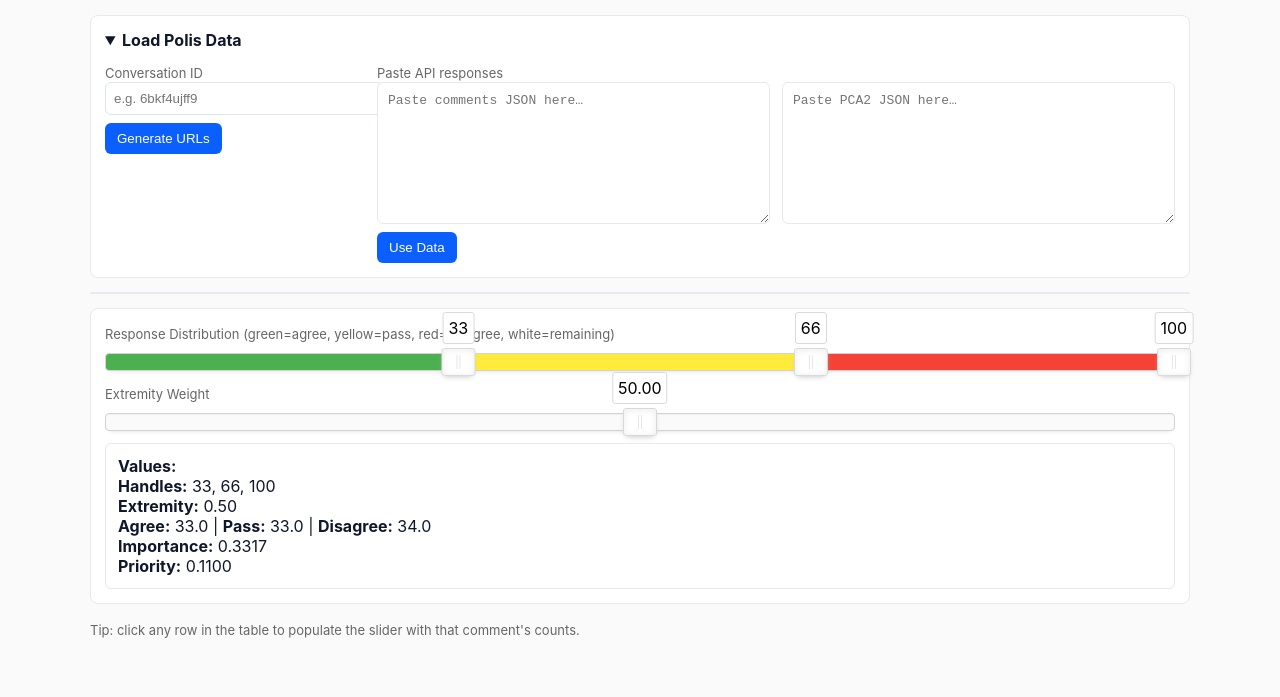
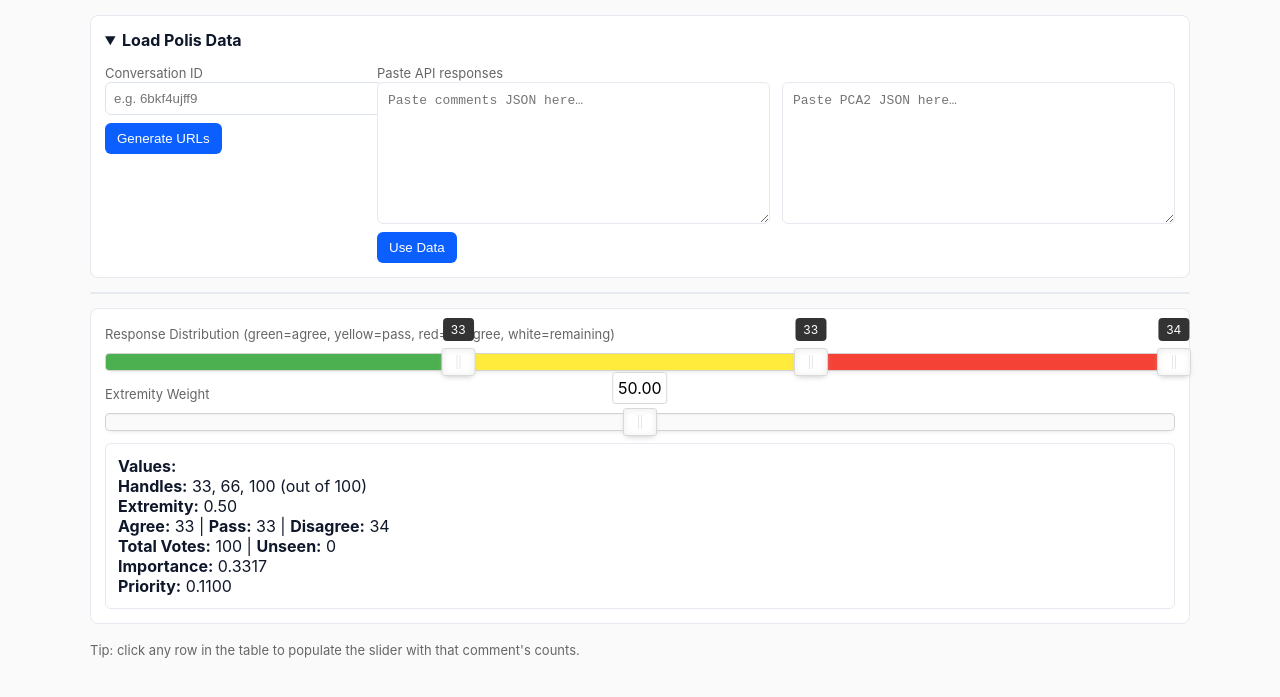
Before and after one commit to patcon/polislike-comment-routing-explorer, a plain HTML site: page index.html in a window 1280 px wide. Shown: the part 79-776 px from the top of the page. Drawn offline with nearby package versions, Linux system fonts and the light colour scheme.

Commit message:
Ensure counts work as sliders move.

```diff
--- a/index.html
+++ b/index.html
@@ -120,6 +120,9 @@
     const commentsTableContainer = document.getElementById('commentsTableContainer');
     const linkRow = document.getElementById('linkRow');
 
+    // Global variable to store the "n" value from math endpoint
+    let totalParticipants = 100; // default fallback
+
     // --- RESTORE SAVED INPUTS ---
     convoIdInput.value = localStorage.getItem('conversationId') || '';
     commentsInput.value = localStorage.getItem('commentsJSON') || '';
@@ -127,15 +130,33 @@
 
     // --- INITIAL MULTISLIDER SETUP ---
     noUiSlider.create(multiSlider, {
-      start: [33, 66, 100],
+      start: [33, 66, totalParticipants],
       connect: [true, true, true, true], // 3 handles + 4 connects
-      range: { min: 0, max: 100 },
+      range: { min: 0, max: totalParticipants },
       behaviour: 'none',
-      tooltips: [
-        { to: v => Math.round(v), from: Number },
-        { to: v => Math.round(v), from: Number },
-        { to: v => Math.round(v), from: Number }
-      ]
+      tooltips: false // Disable built-in tooltips, we'll create custom ones
+    });
+
+    // Create custom tooltip elements
+    const handles = multiSlider.querySelectorAll('.noUi-handle');
+    handles.forEach((handle, index) => {
+      const tooltip = document.createElement('div');
+      tooltip.className = 'custom-tooltip';
+      tooltip.style.cssText = `
+        position: absolute;
+        bottom: 100%;
+        left: 50%;
+        transform: translateX(-50%);
+        background: #333;
+        color: white;
+        padding: 4px 8px;
+        border-radius: 4px;
+        font-size: 12px;
+        white-space: nowrap;
+        margin-bottom: 8px;
+        pointer-events: none;
+      `;
+      handle.appendChild(tooltip);
     });
 
     // color segments
@@ -147,26 +168,49 @@
     }
     updateConnectColors();
 
+    // --- UPDATE TOOLTIPS TO SHOW COUNTS ---
+    function updateTooltipCounts() {
+      const values = multiSlider.noUiSlider.get().map(Number);
+      const customTooltips = multiSlider.querySelectorAll('.custom-tooltip');
+      if (customTooltips.length >= 3) {
+        customTooltips[0].innerHTML = Math.round(values[0]); // agree count
+        customTooltips[1].innerHTML = Math.round(values[1] - values[0]); // pass count
+        customTooltips[2].innerHTML = Math.round(values[2] - values[1]); // disagree count
+      }
+    }
+
     // --- UPDATE TOOLTIP VALUES (raw counts) ---
     function updateTooltipsRawCounts(agree, pass, disagree) {
       const total = agree + pass + disagree;
       if (total === 0) return;
-      const agreePct = (agree / total) * 100;
-      const passPct = (pass / total) * 100;
-      const disagreePct = (disagree / total) * 100;
 
-      const v1 = agreePct;
-      const v2 = agreePct + passPct;
-      const v3 = agreePct + passPct + disagreePct;
+      // Set slider values to actual counts
+      const v1 = agree;
+      const v2 = agree + pass;
+      const v3 = agree + pass + disagree;
 
       multiSlider.noUiSlider.set([v1, v2, v3]);
-      const tips = multiSlider.querySelectorAll('.noUi-tooltip');
-      if (tips.length >= 3) {
-        tips[0].innerHTML = agree;
-        tips[1].innerHTML = pass;
-        tips[2].innerHTML = disagree;
-      }
+      updateTooltipCounts();
       updateConnectColors();
+    }
+
+    // --- FUNCTION TO UPDATE SLIDER RANGE ---
+    function updateSliderRange(newMax) {
+      totalParticipants = newMax;
+
+      // Update the range of the multi-slider
+      multiSlider.noUiSlider.updateOptions({
+        range: { min: 0, max: newMax }
+      });
+
+      // Reset to proportional values based on new max
+      const proportionalValues = [
+        Math.round(newMax * 0.33),
+        Math.round(newMax * 0.66),
+        newMax
+      ];
+      multiSlider.noUiSlider.set(proportionalValues);
+      updateTooltipCounts();
     }
 
     // --- SECONDARY SLIDER (EXTREMITY) ---
@@ -208,28 +252,33 @@
       const agreePct = multi[0];
       const passPct = multi[1] - multi[0];
       const disagreePct = multi[2] - multi[1];
-      const unseenPct = 100 - multi[2];
-      const totalVotes = 100; // use 100 as normalized total for simplicity
+      const unseenPct = totalParticipants - multi[2];
 
-      // convert back to counts (relative scale)
+      // convert slider values to actual counts
       const n_agree = agreePct;
       const n_disagree = disagreePct;
-      const n_total = agreePct + disagreePct + passPct;
+      const n_pass = passPct;
+      const n_total = n_agree + n_disagree + n_pass;
 
       // compute metrics
       const importance = importanceMetric(n_agree, n_disagree, n_total, ext);
       const priority = priorityMetric(false, n_agree, n_disagree, n_total, ext);
 
       document.getElementById('values').innerHTML =
-        `<div><strong>Handles:</strong> ${multi.map(v => v.toFixed(0)).join(', ')}<br>` +
+        `<div><strong>Handles:</strong> ${multi.map(v => v.toFixed(0)).join(', ')} (out of ${totalParticipants})<br>` +
         `<strong>Extremity:</strong> ${ext.toFixed(2)}<br>` +
-        `<strong>Agree:</strong> ${n_agree.toFixed(1)} | <strong>Pass:</strong> ${passPct.toFixed(1)} | <strong>Disagree:</strong> ${n_disagree.toFixed(1)}<br>` +
+        `<strong>Agree:</strong> ${n_agree.toFixed(0)} | <strong>Pass:</strong> ${n_pass.toFixed(0)} | <strong>Disagree:</strong> ${n_disagree.toFixed(0)}<br>` +
+        `<strong>Total Votes:</strong> ${n_total.toFixed(0)} | <strong>Unseen:</strong> ${unseenPct.toFixed(0)}<br>` +
         `<strong>Importance:</strong> ${importance.toFixed(4)}<br>` +
         `<strong>Priority:</strong> ${priority.toFixed(4)}</div>`;
     }
 
-    multiSlider.noUiSlider.on('update', updateValues);
+    multiSlider.noUiSlider.on('update', function() {
+      updateTooltipCounts();
+      updateValues();
+    });
     extremitySlider.noUiSlider.on('update', updateValues);
+    updateTooltipCounts();
     updateValues();
 
     // --- LINKS AND TABLE ---
@@ -244,12 +293,25 @@
       linkRow.style.display = 'flex';
     });
 
-    useDataBtn.addEventListener('click', () => {
+    useDataBtn.addEventListener('click', async () => {
       if (!commentsInput.value.trim()) return alert('Paste comments JSON');
       try {
         localStorage.setItem('commentsJSON', commentsInput.value);
         localStorage.setItem('pcaJSON', pcaInput.value);
         const comments = JSON.parse(commentsInput.value);
+
+        // Try to get "n" from PCA data if available
+        if (pcaInput.value.trim()) {
+          try {
+            const pcaData = JSON.parse(pcaInput.value);
+            if (pcaData.n && typeof pcaData.n === 'number') {
+              console.log('Found n value in PCA data:', pcaData.n);
+              updateSliderRange(pcaData.n);
+            }
+          } catch (pcaError) {
+            console.warn('Could not parse PCA data for n value:', pcaError);
+          }
+        }
 
         // --- table header reordered: agree, pass, disagree ---
         let html = '<table><thead><tr><th>ID</th><th>Text</th><th class="small">Agree</th><th class="small">Pass</th><th class="small">Disagree</th></tr></thead><tbody>';
```
